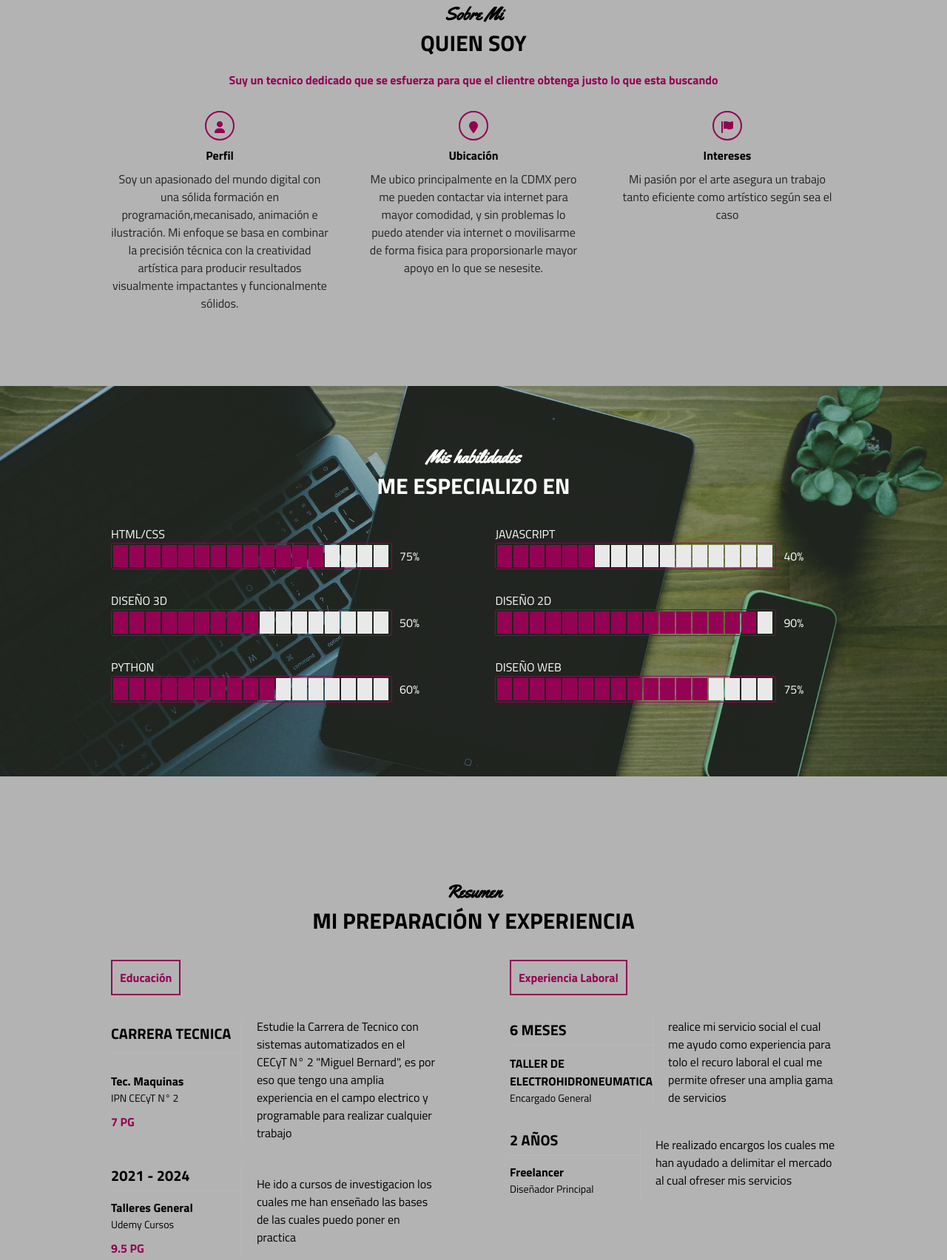
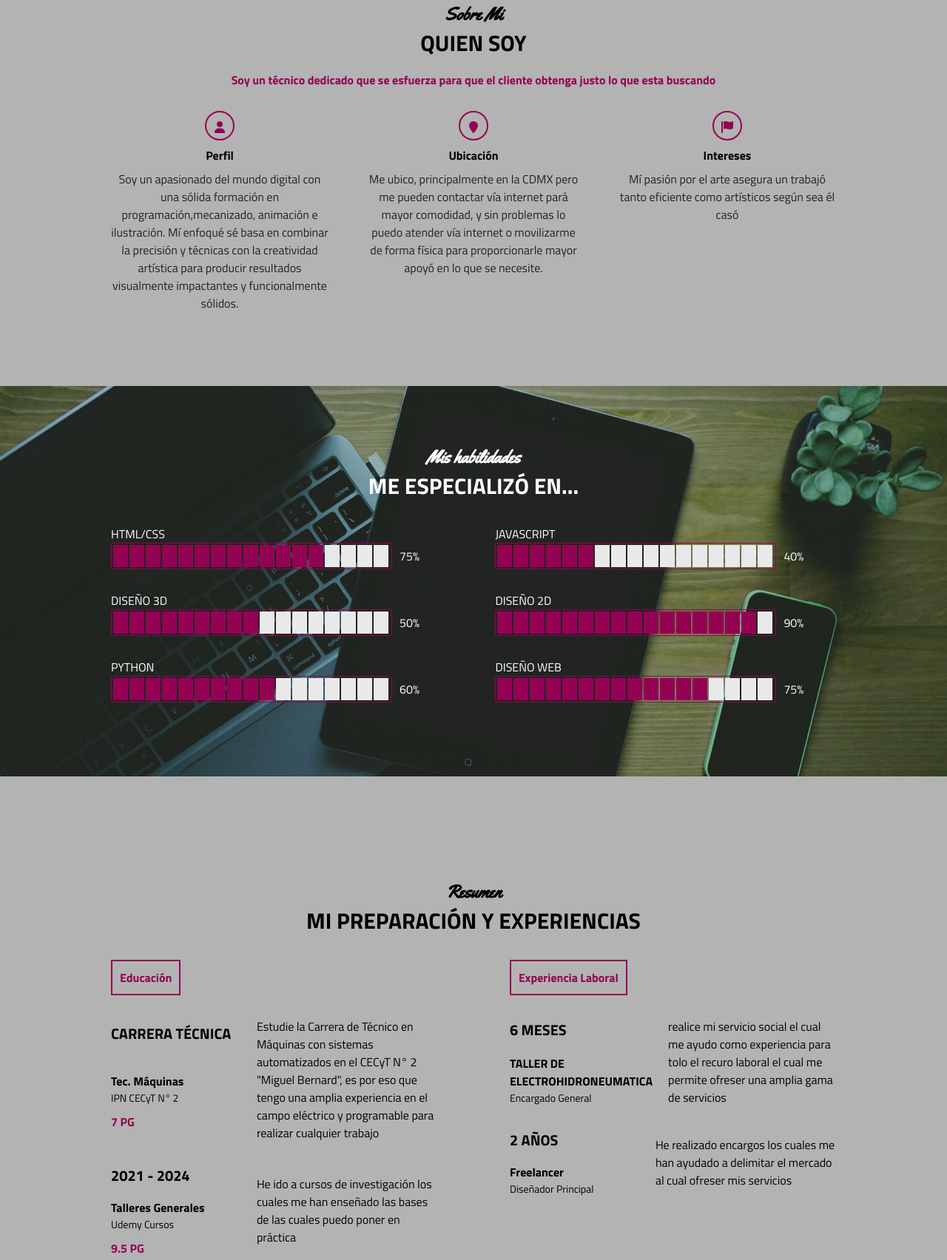
Before and after one commit to blackfoxs0/CV-SAM, a plain HTML site: page index.html in a window 1280 px wide. Shown: the part 577-2281 px from the top of the page at 74% size. Drawn offline with Linux system fonts and the light colour scheme.

Commit message:
Actualizar index.html

```diff
--- a/index.html
+++ b/index.html
@@ -17,11 +17,11 @@
                     <i class="fa-solid fa-bars"></i>
                 </div>
                 <nav id="nav" class="nav">
-                    <a href="#inicio">Inicio</a>
+                    <a href="#inicio">Inició</a>
                     <a href="#sobremi">Sobre mí</a>
                     <a href="#habilidades">Habilidades</a>
-                    <a href="#resumen">Resumen</a>
-                    <a href="#contacto">Contacto</a>
+                    <a href="#resumen">Resúmen</a>
+                    <a href="#contacto">Contactó</a>
                 </nav>
                 <div class="logo">
                     CV-<span class="color">-SAMU</span>
@@ -29,7 +29,7 @@
             </header>
             <div class="info">
                 <h1>Samuel Paredes</h1>
-                <H2 class="tecnicom">TECNICO EN MAQUINAS CON SISTEMAS AUTOMATIZADOS</H2>
+                <H2 class="tecnicom">TÉCNICO EN MÁQUINAS CON SISTEMAS AUTOMATIZADOS</H2>
                 <h2>ILUSTRADOR, DISEÑADOR WEB, PROGRAMADOR</h2>
                 <div class="redes">
                     <a href="https://youtu.be/OCZIzzQpJUw?si=-TaQZFHdVmcQRIlN"><i class="fa-brands fa-twitter"></i></a>
@@ -51,7 +51,7 @@
             <h3>QUIEN SOY</h3>
 
             <p class="especial">
-                Suy un tecnico dedicado que se esfuerza para que el clientre obtenga justo lo que esta buscando
+                Soy un técnico dedicado que se esfuerza para que el cliente obtenga justo lo que esta buscando
             </p>
             <p>
 
@@ -61,17 +61,17 @@
                 <div class="col">
                     <i class="fa-solid fa-user"></i>
                     <span class="titulo-detalle">Perfil</span>
-                    <p>Soy un apasionado del mundo digital con una sólida formación en programación,mecanisado, animación e ilustración. Mi enfoque se basa en combinar la precisión técnica con la creatividad artística para producir resultados visualmente impactantes y funcionalmente sólidos.</p>
+                    <p>Soy un apasionado del mundo digital con una sólida formación en programación,mecanizado, animación e ilustración. Mí enfoqué sé basa en combinar la precisión y técnicas con la creatividad artística para producir resultados visualmente impactantes y funcionalmente sólidos.</p>
                 </div>
                 <div class="col">
                     <i class="fa-solid fa-location-pin"></i>
                     <span class="titulo-detalle">Ubicación</span>
-                    <p>Me ubico principalmente en la CDMX pero me pueden contactar via internet para mayor comodidad, y sin problemas lo puedo atender via internet o movilisarme de forma fisica para proporsionarle mayor apoyo en lo que se nesesite.</p>
+                    <p>Me ubico, principalmente en la CDMX pero me pueden contactar vía internet pará mayor comodidad, y sin problemas lo puedo atender vía internet o movilizarme de forma física para proporcionarle mayor apoyó en lo que se necesite.</p>
                 </div>
                 <div class="col">
                     <i class="fa-solid fa-flag"></i>
                     <span class="titulo-detalle">Intereses</span>
-                    <p>Mi pasión por el arte asegura un trabajo tanto eficiente como artístico según sea el caso</p>
+                    <p>Mí pasión por el arte asegura un trabajó tanto eficiente como artísticos según sea él casó</p>
                 </div>
             </div>
         </div>
@@ -81,7 +81,7 @@
     <section class="habilidades" id="habilidades">
         <div class="contenido-seccion">
             <h2 class="titulo-seccion">Mis habilidades</h2>
-            <h3>Me especializo en</h3>
+            <h3>Me especializó en...</h3>
 
             <div class="fila">
                 <div class="col">
@@ -156,22 +156,22 @@
     <section class="resumen" id="resumen">
         <div class="contenido-seccion">
             <h2 class="titulo-seccion">Resumen</h2>
-            <h3>Mi preparación y experiencia</h3>
+            <h3>Mi preparación y experiencias</h3>
             <div class="info">
                 <div class="col">
                     <span class="titulo">Educación</span>
                     <table>
                         <tr>
                             <td class="datos">
-                                <h3>Carrera tecnica</h3>
+                                <h3>Carrera técnica</h3>
                             </td>
                             <td rowspan="2" class="descripcion">
-                                Estudie la Carrera de Tecnico con sistemas automatizados en el CECyT N° 2 "Miguel Bernard", es por eso que tengo una amplia experiencia en el campo electrico y programable para realizar cualquier trabajo
+                                Estudie la Carrera de Técnico en Máquinas con sistemas automatizados en el CECyT N° 2 "Miguel Bernard", es por eso que tengo una amplia experiencia en el campo eléctrico y programable para realizar cualquier trabajo
                             </td>
                         </tr>
                         <tr>
                             <td>
-                                <h4>Tec. Maquinas</h4>
+                                <h4>Tec. Máquinas</h4>
                                 <p>IPN CECyT N° 2</p>
                                 <span class="promedio">7 PG</span>
                             </td>
@@ -183,12 +183,12 @@
                                 <h3>2021 - 2024</h3>
                             </td>
                             <td rowspan="2" class="descripcion">
-                                He ido a cursos de investigacion los cuales me han enseñado las bases de las cuales puedo poner en practica
+                                He ido a cursos de investigación los cuales me han enseñado las bases de las cuales puedo poner en práctica
                             </td>
                         </tr>
                         <tr>
                             <td>
-                                <h4>Talleres General</h4>
+                                <h4>Talleres Generales</h4>
                                 <p>Udemy Cursos</p>
                                 <span class="promedio">9.5 PG</span>
                             </td>
```
